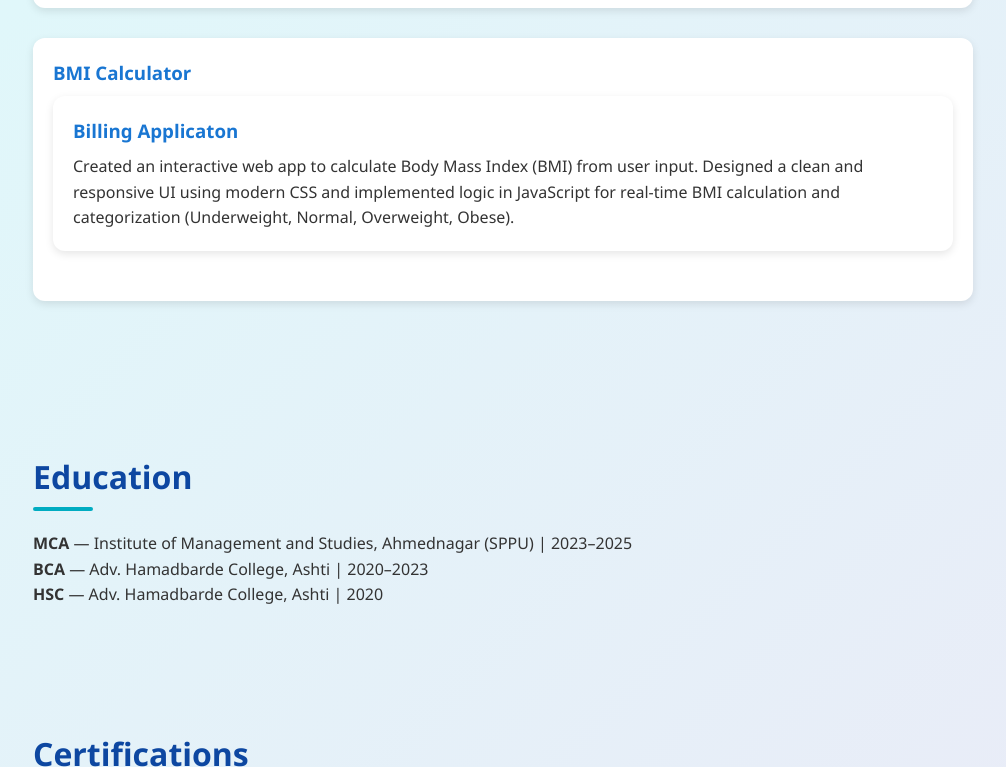
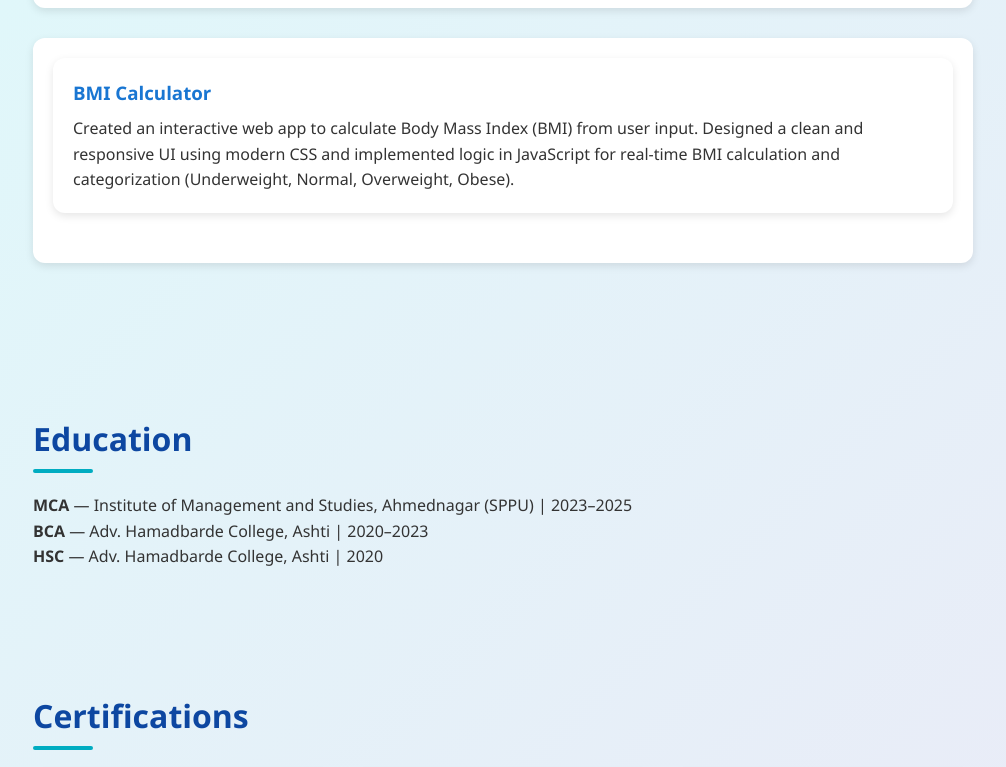
Before and after one commit to Faizan1882/FaizanPortfolio, a plain HTML site: page index.html in a window 1280 px wide. Shown: the part 2551-3318 px from the top of the page, without its empty margins (137-1143 px from the left). Drawn offline with nearby package versions, Linux system fonts and the light colour scheme.

Commit message:
Updated index.html with new content

```diff
--- a/index.html
+++ b/index.html
@@ -104,9 +104,9 @@ Deployed online with GitHub integration</p>
     </div>
 
     <div class="project">
+
+      <p><div class="project">
       <h3>BMI Calculator</h3>
-      <p><div class="project">
-      <h3>Billing Applicaton</h3>
       <p>Created an interactive web app to calculate Body Mass Index (BMI) from user input. Designed a clean and responsive UI using modern CSS and implemented logic in JavaScript for real-time BMI calculation and categorization (Underweight, Normal, Overweight, Obese).</p>
     </div></p>
     </div>
```
